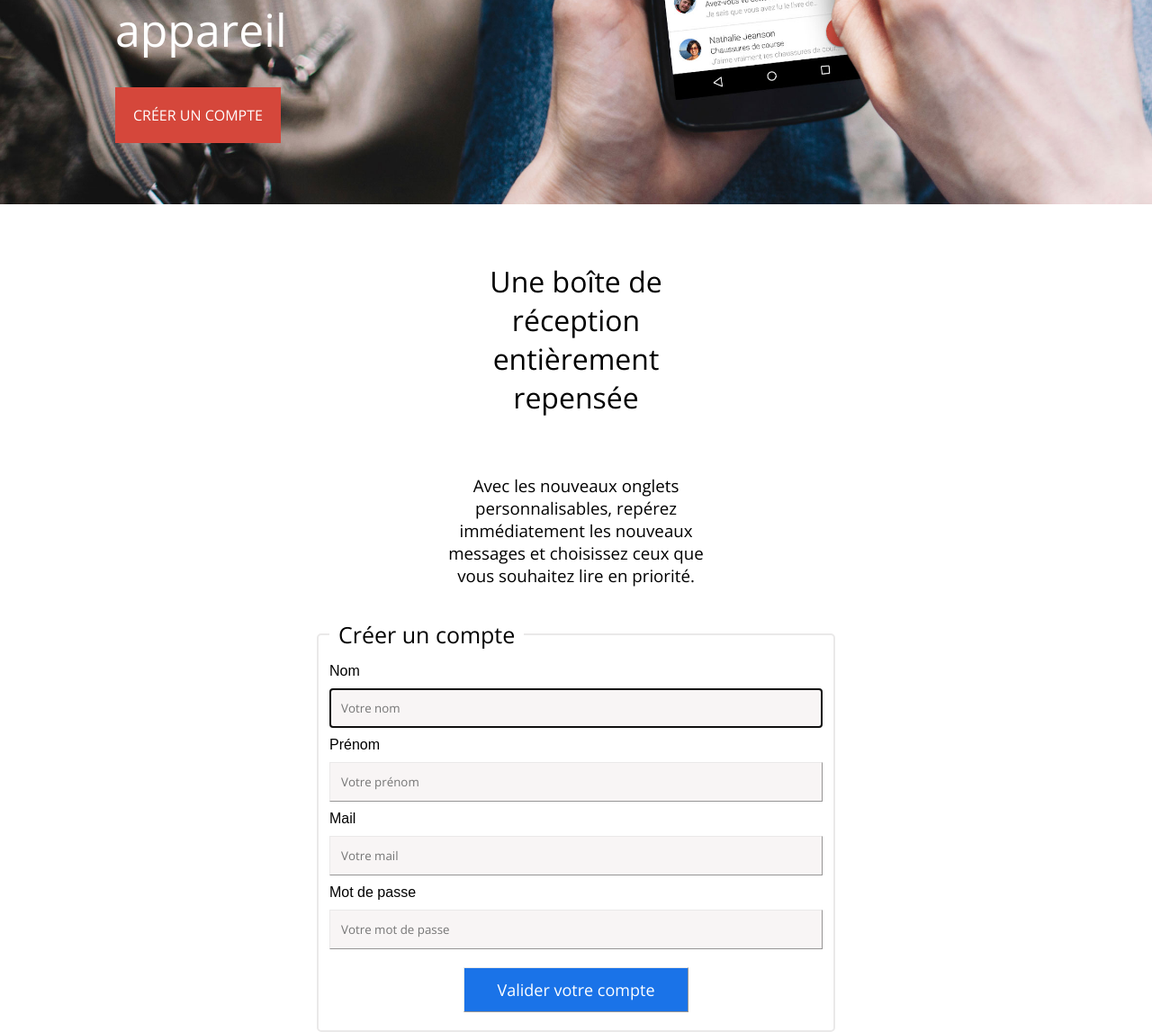
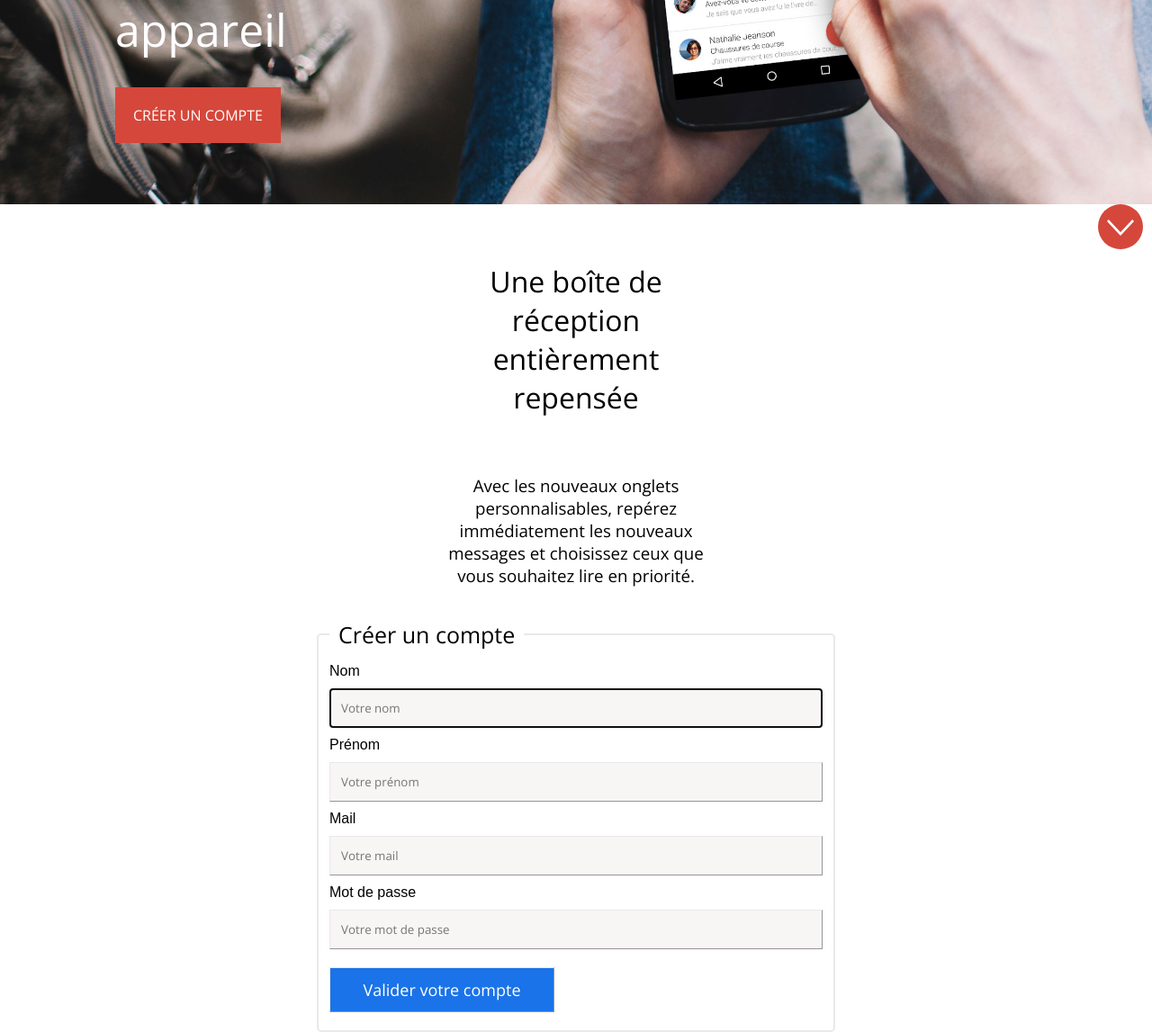
Before and after one commit to Anilcharif/Gmail, a PHP site: page / in a window 1280 px wide. Shown: the part 573-1720 px from the top of the page at 90% size. Run offline with PHP 8.4, Linux system fonts and the light colour scheme.

Commit message:
Bouttons

```diff
--- a/css/style.css
+++ b/css/style.css
@@ -113,9 +113,6 @@ form input {
     border: 1px outset #eae9e9;
     margin: 1rem auto;
 }
-.bouton{
-    text-align: center;
-}
 fieldset form div input[type="submit"] {
     display: inline-block;
     background-color: #1a73e8;
@@ -135,3 +132,22 @@ fieldset form div input:hover, input:focus[type="submit"]{
     background: #1a73e8;
 
 }
+
+button{
+    border-radius:50% ;
+    height: 50px;
+    width: 50px;
+    padding: 0;
+    border: 0;
+    background-color: #d5473b;
+    font-size: inherit;
+    cursor: pointer;
+    position: absolute;
+    right: 10px;
+    border-top: -10px;
+
+}
+
+footer p{
+text-align: center;
+}
--- a/index.html
+++ b/index.html
@@ -28,6 +28,13 @@
             <a class="create" href="#account">CRÉER UN COMPTE</a>
         </section>
 
+        <button>
+          <img src="./asset/arrow.png" alt="allow" loading="lazy">
+          </button>
+
+
+
+
 <div class="formulaire">
 
     <h2>Une boîte de réception entièrement repensée</h2>
@@ -56,6 +63,12 @@
                    </form>
             </fieldset>
 </div>
+
+
+
+
+
+
     </main>
 
     <footer>
@@ -63,5 +76,8 @@
     </footer>
 
 
+
+
+
 </body>
 </html>
```
